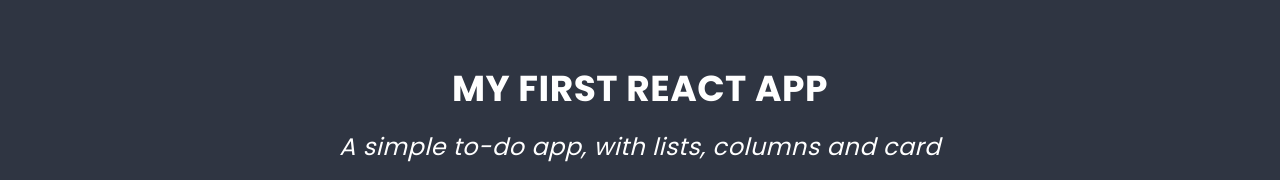
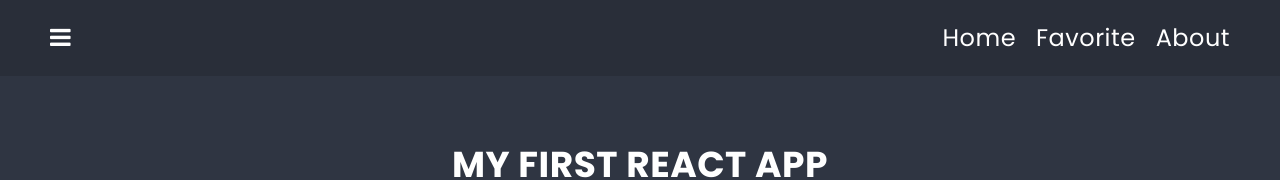
Before and after one commit to rzeznicky/react-app, a React (Create React App) app: page / in a window 1280 px wide. Shown: the top 180 px of the page. Built offline with nearby package versions, Linux system fonts and the light colour scheme.

Commit message:
Add NavBar component

```diff
--- a/package.json
+++ b/package.json
@@ -10,6 +10,7 @@
     "react": "^18.2.0",
     "react-dom": "^18.2.0",
     "react-redux": "^7.2.5",
+    "react-router-dom": "^6.0.1",
     "react-scripts": "5.0.1",
     "redux": "^4.2.0",
     "redux-devtools-extension": "^2.13.9",
--- a/src/App.js
+++ b/src/App.js
@@ -1,15 +1,19 @@
 import Hero from './components/Hero/Hero';
 import SearchForm from './components/SearchForm/SearchForm';
 import List from './components/List/List';
-import Container  from './components/Container/Container';
+import Container from './components/Container/Container';
+import NavBar from './components/NavBar/NavBar';
 
 const App = () => {
   return (
-    <Container>
-      <Hero />
-      <SearchForm />
-      <List />
-    </Container>
+    <main>
+      <NavBar />
+      <Container>
+        <Hero />
+        <SearchForm />
+        <List />
+      </Container>
+    </main>
   );
 };
 
--- /dev/null
+++ b/src/components/NavBar/NavBar.js
@@ -0,0 +1,18 @@
+import styles from './NavBar.module.scss';
+
+const NavBar = () => {
+    return (
+        <nav className={styles.nav}>
+            <div className={styles.navBar}>
+                <a href='/'><span className='fa fa-bars'></span></a>
+                <ul>
+                    <li><a href='/'>Home</a></li>
+                    <li><a href='/favorite'>Favorite</a></li>
+                    <li><a href='/about'>About</a></li>
+                </ul>
+            </div>
+        </nav>
+    );
+};
+
+export default NavBar;
--- /dev/null
+++ b/src/components/NavBar/NavBar.module.scss
@@ -0,0 +1,28 @@
+@import '../../styles/settings.scss';
+
+.nav {
+    background: darken($color-dark, 3%);
+    margin: 0 auto;
+}
+
+.navBar {
+    background: darken($color-dark, 3%);
+    font-family: $font-text;
+    display: flex;
+    justify-content: space-between;
+    align-items: center;
+    font-size: 24px;
+    max-width: 1200px;
+    margin: 0px auto;
+
+
+    ul {
+        list-style: none;
+        display: inline-flex;
+    }
+    a {
+        color: inherit;
+        text-decoration: none;
+        margin: 10px;
+    }
+}
```
Also changed, not shown: 1 other file (tests, documents, lock files or other folders).
